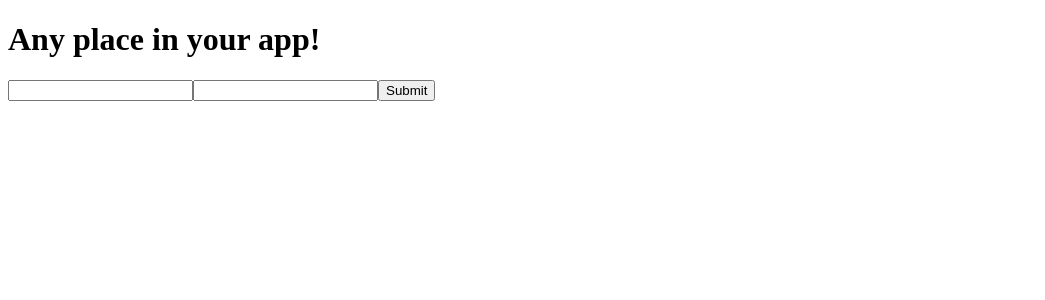
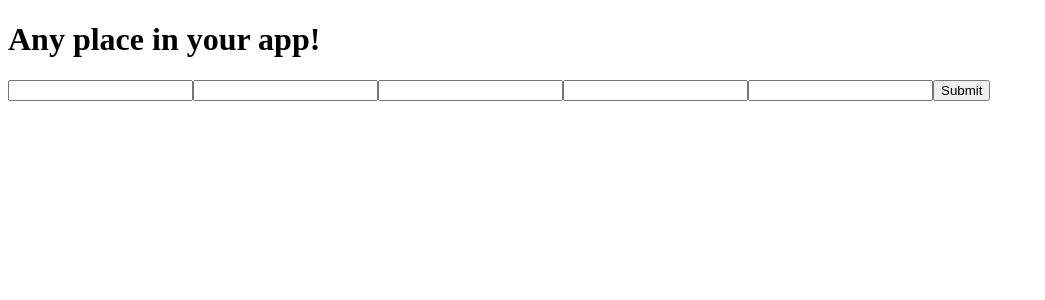
Before and after one commit to ing-arriola/pop_rdj_js, a React (Create React App) app: page / in a window 1280 px wide. Shown: the top 300 px of the page, without its empty margins (0-1045 px from the left). Built offline with nearby package versions, Linux system fonts and the light colour scheme.

Commit message:
some changes

```diff
--- a/src/Container/FormContainer.js
+++ b/src/Container/FormContainer.js
@@ -4,6 +4,9 @@ import { Form, Field, ErrorMessage } from "formik";
 const FormContainer = ({ isSubmitting }) => {
   return (
     <Form>
+      <Field type="text" name="name" />
+      <Field type="text" name="lastname" />
+      <Field type="text" name="age" />
       <Field type="email" name="email" />
       <ErrorMessage name="email" component="div" />
       <Field type="password" name="password" />
--- a/src/Pages/Register.js
+++ b/src/Pages/Register.js
@@ -5,7 +5,13 @@ const Register = () => (
   <div>
     <h1>Any place in your app!</h1>
     <Formik
-      initialValues={{ email: "", password: "" }}
+      initialValues={{
+        name: "",
+        lastname: "",
+        age: "",
+        email: "",
+        password: "",
+      }}
       validate={(values) => {
         const errors = {};
         if (!values.email) {
```
Also changed, not shown: 1 other file (tests, documents, lock files or other folders).
